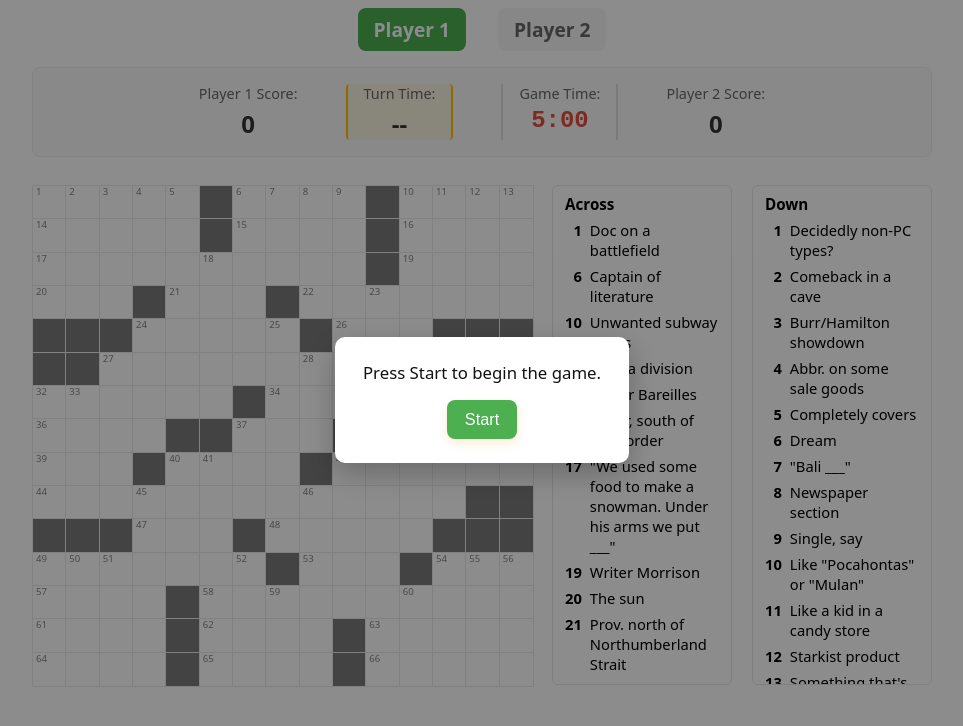
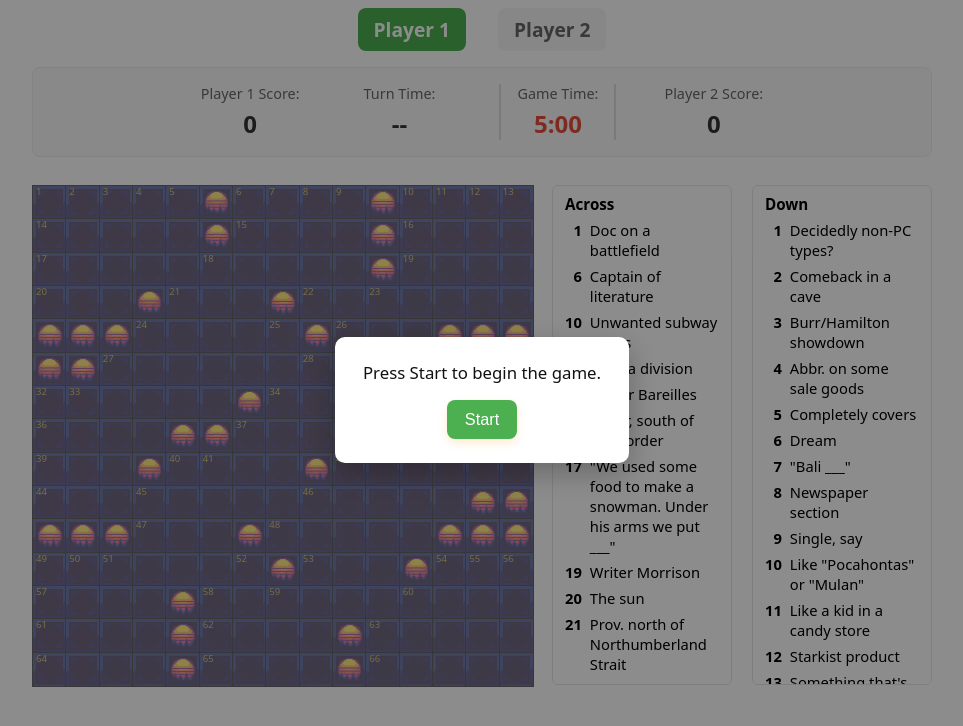
Before and after one commit to JosephSardo/HackRPI-Fall-2025, a React (Vite) app in the folder crossword/: page / in a window 1280 px wide. Shown: the top 726 px of the page, without its empty margins (158-1121 px from the left). Built offline with nearby package versions, Linux system fonts and the light colour scheme.

Commit message:
temp commit

```diff
--- a/crossword/src/App.css
+++ b/crossword/src/App.css
@@ -74,14 +74,9 @@
 
 .timer-value {
   color: #e74c3c;
-  font-family: 'Courier New', monospace;
 }
 
 .turn-timer {
-  background: rgba(255, 193, 7, 0.1);
-  border-radius: 4px;
-  border-left: 2px solid #ffc107;
-  border-right: 2px solid #ffc107;
   padding-left: 1rem;
   padding-right: 1rem;
 }
@@ -143,14 +138,14 @@
 }
 
 .cell {
-  /* background-image: url('/images/red_square.png');
+  background-image: url('/images/white_square.png');
   background-size: cover;
   background-repeat: no-repeat;
-  background-position: center; */
-  background: #fff;
+  background-position: center;
+  background-color: #fff;
   border: none;
-  color: #000;
-  border: 1px solid #ddd;
+  color: #ffe430;
+  border: 1px solid #000;
   display: flex;
   align-items: center;
   justify-content: center;
@@ -173,6 +168,10 @@
 
 .cell.selected {
   z-index: 20;
+  background-image: url('/images/white_square.png');
+  background-size: cover;
+  background-repeat: no-repeat;
+  background-position: center;
   background-color: rgba(230, 243, 255, 0.7);
   border-color: #5b9cff;
   color: #022;
@@ -180,6 +179,10 @@
 
 /* Focused cell shows a yellow highlight to indicate keyboard focus */
 .cell:focus {
+  background-image: url('/images/white_square.png');
+  background-size: cover;
+  background-repeat: no-repeat;
+  background-position: center;
   background-color: rgba(255, 200, 149, 0.7); /* semi-transparent pale orange */
   border-color: #ff9d3c !important;
   color: #000;
@@ -199,6 +202,10 @@
 }
 
 .cell.row-highlight {
+  background-image: url('/images/white_square.png');
+  background-size: cover;
+  background-repeat: no-repeat;
+  background-position: center;
   background-color: rgba(255, 248, 176, 0.7);
   border-color: #ffd54f !important;
   z-index: 50;
@@ -216,20 +223,21 @@
   left: 3px;
   top: 1px;
   font-size: 0.6rem;
-  color: #333;
+  color: #b8a022;
   line-height: 1;
   pointer-events: none;
   font-weight: 500;
 }
 
 .cell.black {
-  background: #222;
+  background-image: url('/images/black_square.png');
+  background-size: cover;
+  background-repeat: no-repeat;
+  background-position: center;
+  background-color: #222;
   color: #222;
   cursor: default;
   pointer-events: none;
-  /* background-image: url('images/black_square.png');
-  background-size: cover;
-  background-color: transparent; */
 }
 
 .cell.black:focus {
--- a/crossword/src/App.jsx
+++ b/crossword/src/App.jsx
@@ -257,11 +257,14 @@ function App() {
       return
     }
 
+    // Prevent auto-repeat from holding down Enter key
+    if (ev.repeat) {
+      return
+    }
+
     // Toggle immediately when Enter is pressed (user preference)
     setActivePlayer(prev => !prev)
     setShowSwapModal(true)
-
-    debugger
 
     let length = 0
     if (direction === "across") {
--- a/crossword/styles.css
+++ b/crossword/styles.css
@@ -57,7 +57,13 @@ main{max-width:900px;margin:0 auto}
   color: #222;
   z-index: 1;
 }
-.cell.black{background:#222;color:#222;cursor:default}
+.cell.black{
+  background-image: "images/black_square.png";
+  background-size: cover;
+  background:#222;
+  color:#222;
+  cursor:default
+}
 .cell[contenteditable="true"]{outline: none}
 #status{font-size:0.95rem;color:#333}
 @media (max-width:480px){
```
Also changed, not shown: crossword/public/images/white_square.png (added).
